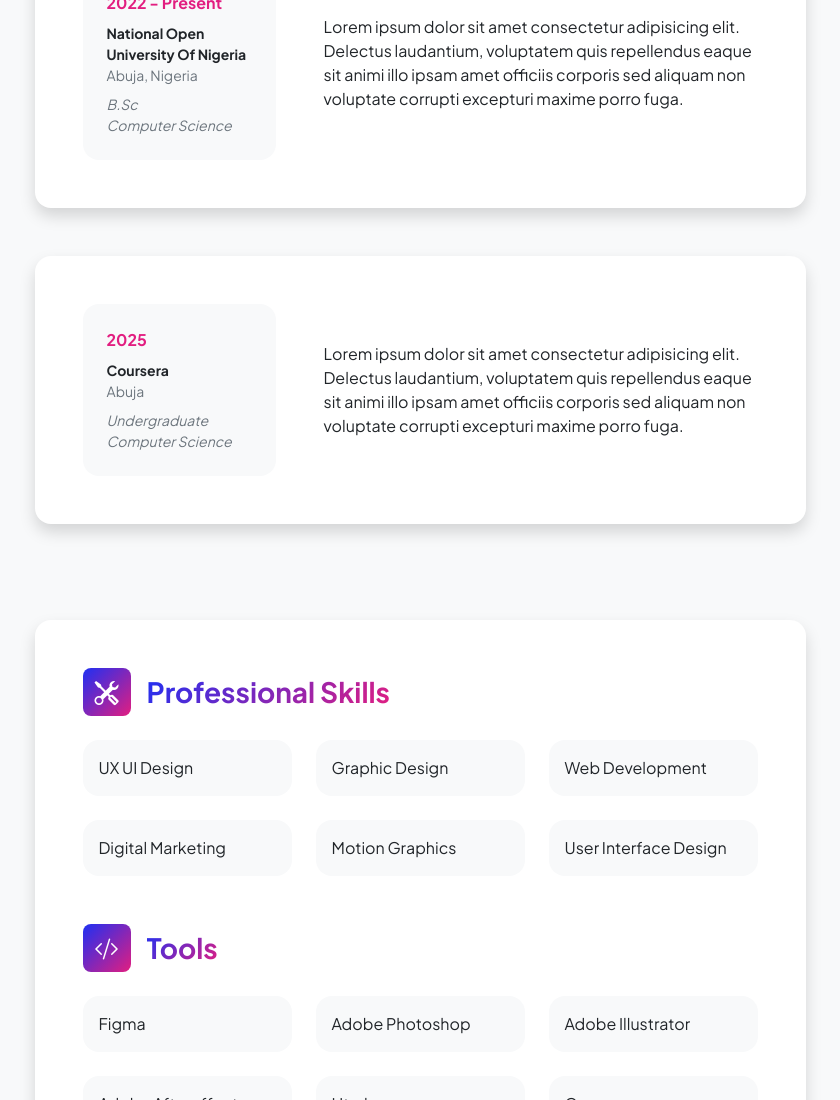
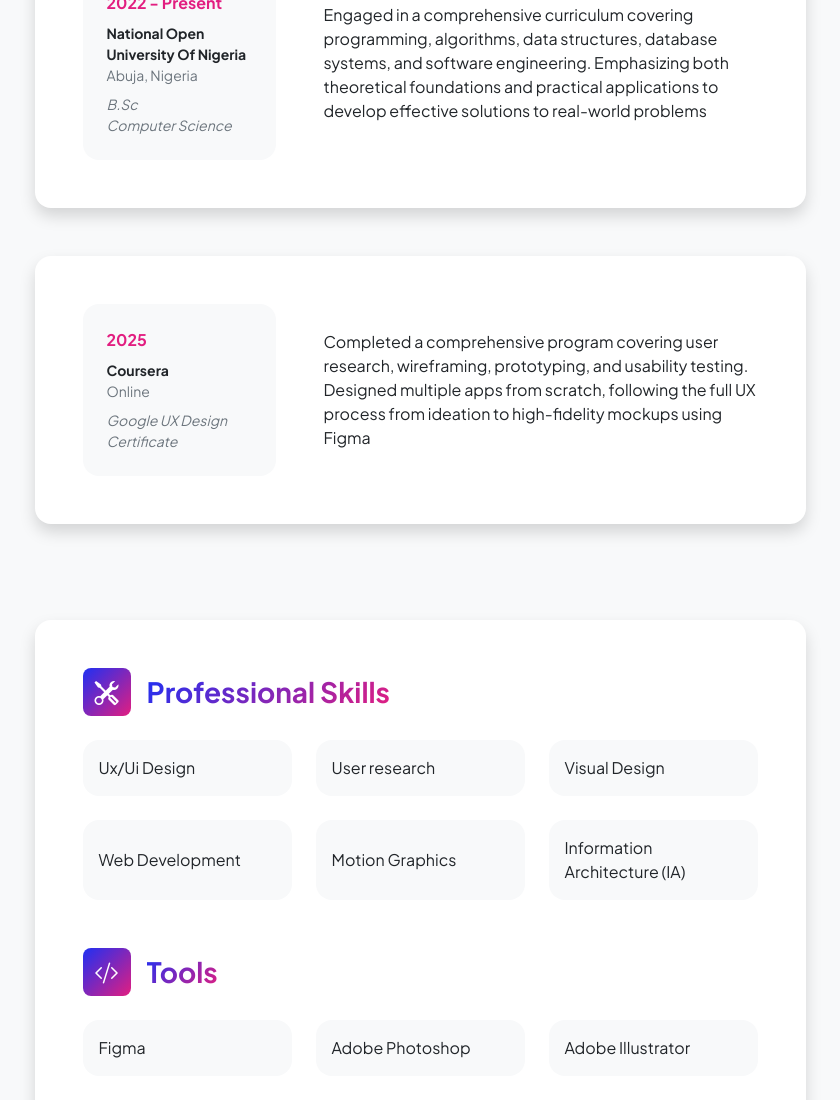
Before and after one commit to Kaosi3274/project, a plain HTML site: page resume.html in a window 1280 px wide. Shown: the part 1025-2125 px from the top of the page, without its empty margins (220-1060 px from the left). Drawn offline with nearby package versions, Linux system fonts and the light colour scheme; files that its build step writes are made by us from their sources; files whose address does not match are found by name.

Commit message:
Update resume.html
1st update

```diff
--- a/resume.html
+++ b/resume.html
@@ -5,7 +5,7 @@
         <meta name="viewport" content="width=device-width, initial-scale=1, shrink-to-fit=no" />
         <meta name="description" content="" />
         <meta name="author" content="" />
-        <title>Personal - Start Bootstrap Template</title>
+        <title> Linx tech - Resume </title>
         <!-- Favicon-->
         <link rel="icon" type="image/x-icon" href="favicon.ico" />
         <!-- Custom Google font-->
@@ -15,7 +15,7 @@
         <!-- Bootstrap icons-->
         <link href="https://cdn.jsdelivr.net/npm/bootstrap-icons@1.8.1/font/bootstrap-icons.css" rel="stylesheet" />
         <!-- Core theme CSS (includes Bootstrap)-->
-        <link href="styles.css" rel="stylesheet" />
+        <link href="css/styles.css" rel="stylesheet" />
     </head>
     <body class="d-flex flex-column h-100 bg-light">
         <main class="flex-shrink-0">
@@ -47,7 +47,7 @@
                                 <h2 class="text-primary fw-bolder mb-0">Experience</h2>
                                 <!-- Download resume button-->
                                 <!-- Note: Set the link href target to a PDF file within your project-->
-                                <a class="btn btn-primary px-4 py-3" href="assets/resume.pdf">
+                                <a class="btn btn-primary px-4 py-3" href="resume.pdf">
                                     <div class="d-inline-block bi bi-download me-2"></div>
                                     Download Resume
                                 </a>
@@ -80,8 +80,9 @@
                                                 <div class="small text-muted">Abuja, Nigeria</div>
                                             </div>
                                         </div>
-                                        <div class="col-lg-8"><div>Lorem ipsum dolor sit amet consectetur adipisicing elit. Delectus laudantium, voluptatem quis repellendus eaque sit animi illo ipsam amet officiis corporis sed aliquam non voluptate corrupti excepturi maxime porro fuga.</div></div>
+                                        <div class="col-lg-8"><div>Handled graphic design for social media, print, and motion graphics—creating content that supported campaigns, events, and brand engagement.</div>
                                     </div>
+
                                 </div>
                             </div>
                         </section>
@@ -105,7 +106,7 @@
                                                 </div>
                                             </div>
                                         </div>
-                                        <div class="col-lg-8"><div>Lorem ipsum dolor sit amet consectetur adipisicing elit. Delectus laudantium, voluptatem quis repellendus eaque sit animi illo ipsam amet officiis corporis sed aliquam non voluptate corrupti excepturi maxime porro fuga.</div></div>
+                                        <div class="col-lg-8"><div>Engaged in a comprehensive curriculum covering programming, algorithms, data structures, database systems, and software engineering. Emphasizing both theoretical foundations and practical applications to develop effective solutions to real-world problems </div></div>
                                     </div>
                                 </div>
                             </div>
@@ -118,15 +119,15 @@
                                                 <div class="text-secondary fw-bolder mb-2">2025</div>
                                                 <div class="mb-2">
                                                     <div class="small fw-bolder">Coursera</div>
-                                                    <div class="small text-muted">Abuja</div>
+                                                    <div class="small text-muted">Online</div>
                                                 </div>
                                                 <div class="fst-italic">
-                                                    <div class="small text-muted">Undergraduate</div>
-                                                    <div class="small text-muted">Computer Science</div>
+                                                    <div class="small text-muted">Google UX Design Certificate</div>
                                                 </div>
                                             </div>
                                         </div>
-                                        <div class="col-lg-8"><div>Lorem ipsum dolor sit amet consectetur adipisicing elit. Delectus laudantium, voluptatem quis repellendus eaque sit animi illo ipsam amet officiis corporis sed aliquam non voluptate corrupti excepturi maxime porro fuga.</div></div>
+                                        <div class="col-lg-8"><div>Completed a comprehensive program covering user research, wireframing, prototyping, and usability testing.
+                                            Designed multiple apps from scratch, following the full UX process from ideation to high-fidelity mockups using Figma</div></div>
                                     </div>
                                 </div>
                             </div>
@@ -145,14 +146,14 @@
                                             <h3 class="fw-bolder mb-0"><span class="text-gradient d-inline">Professional Skills</span></h3>
                                         </div>
                                         <div class="row row-cols-1 row-cols-md-3 mb-4">
-                                            <div class="col mb-4 mb-md-0"><div class="d-flex align-items-center bg-light rounded-4 p-3 h-100">UX UI Design</div></div>
-                                            <div class="col mb-4 mb-md-0"><div class="d-flex align-items-center bg-light rounded-4 p-3 h-100">Graphic Design</div></div>
-                                            <div class="col"><div class="d-flex align-items-center bg-light rounded-4 p-3 h-100">Web Development</div></div>
+                                            <div class="col mb-4 mb-md-0"><div class="d-flex align-items-center bg-light rounded-4 p-3 h-100">Ux/Ui Design</div></div>
+                                            <div class="col mb-4 mb-md-0"><div class="d-flex align-items-center bg-light rounded-4 p-3 h-100">User research</div></div>
+                                            <div class="col"><div class="d-flex align-items-center bg-light rounded-4 p-3 h-100">Visual Design</div></div>
                                         </div>
                                         <div class="row row-cols-1 row-cols-md-3">
-                                            <div class="col mb-4 mb-md-0"><div class="d-flex align-items-center bg-light rounded-4 p-3 h-100">Digital Marketing </div></div>
+                                            <div class="col mb-4 mb-md-0"><div class="d-flex align-items-center bg-light rounded-4 p-3 h-100">Web Development </div></div>
                                             <div class="col mb-4 mb-md-0"><div class="d-flex align-items-center bg-light rounded-4 p-3 h-100">Motion Graphics</div></div>
-                                            <div class="col"><div class="d-flex align-items-center bg-light rounded-4 p-3 h-100">User Interface Design</div></div>
+                                            <div class="col"><div class="d-flex align-items-center bg-light rounded-4 p-3 h-100">Information Architecture (IA)</div></div>
                                         </div>
                                     </div>
                                     <!-- Languages list-->
```
